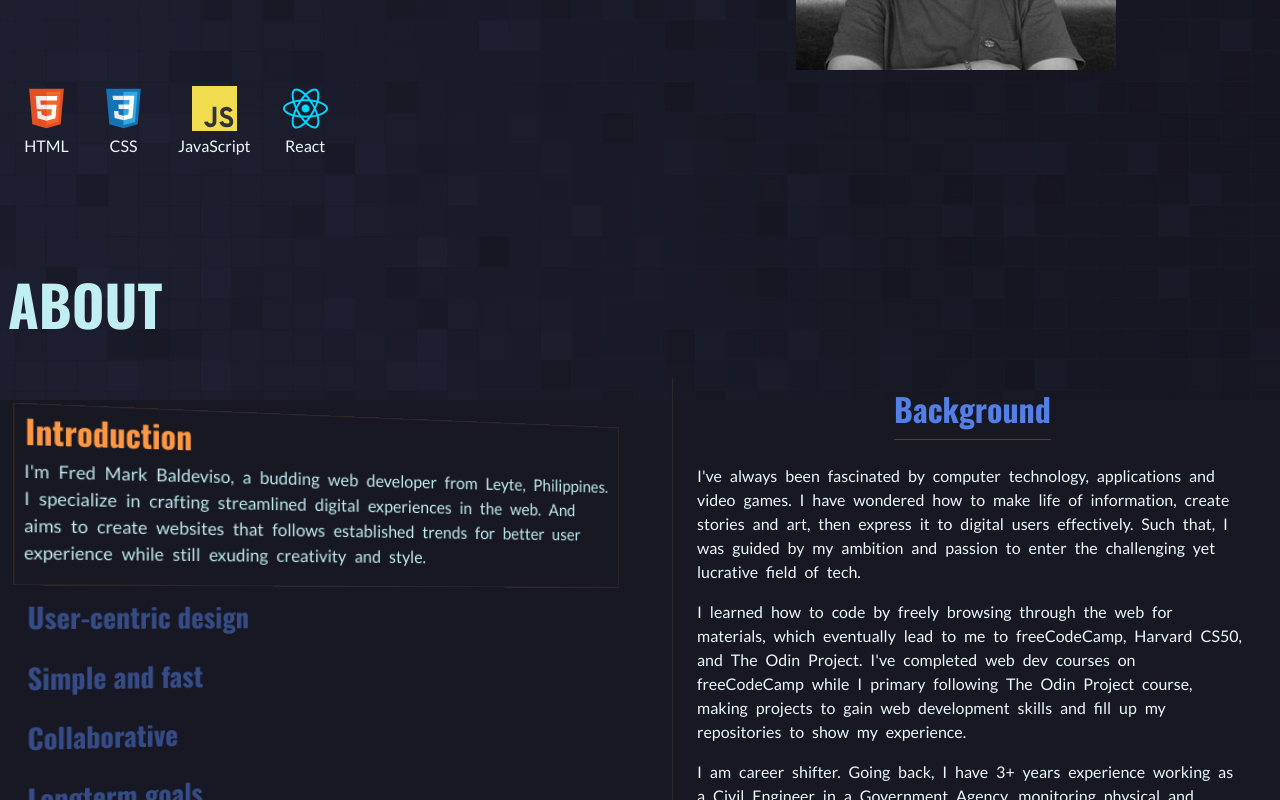
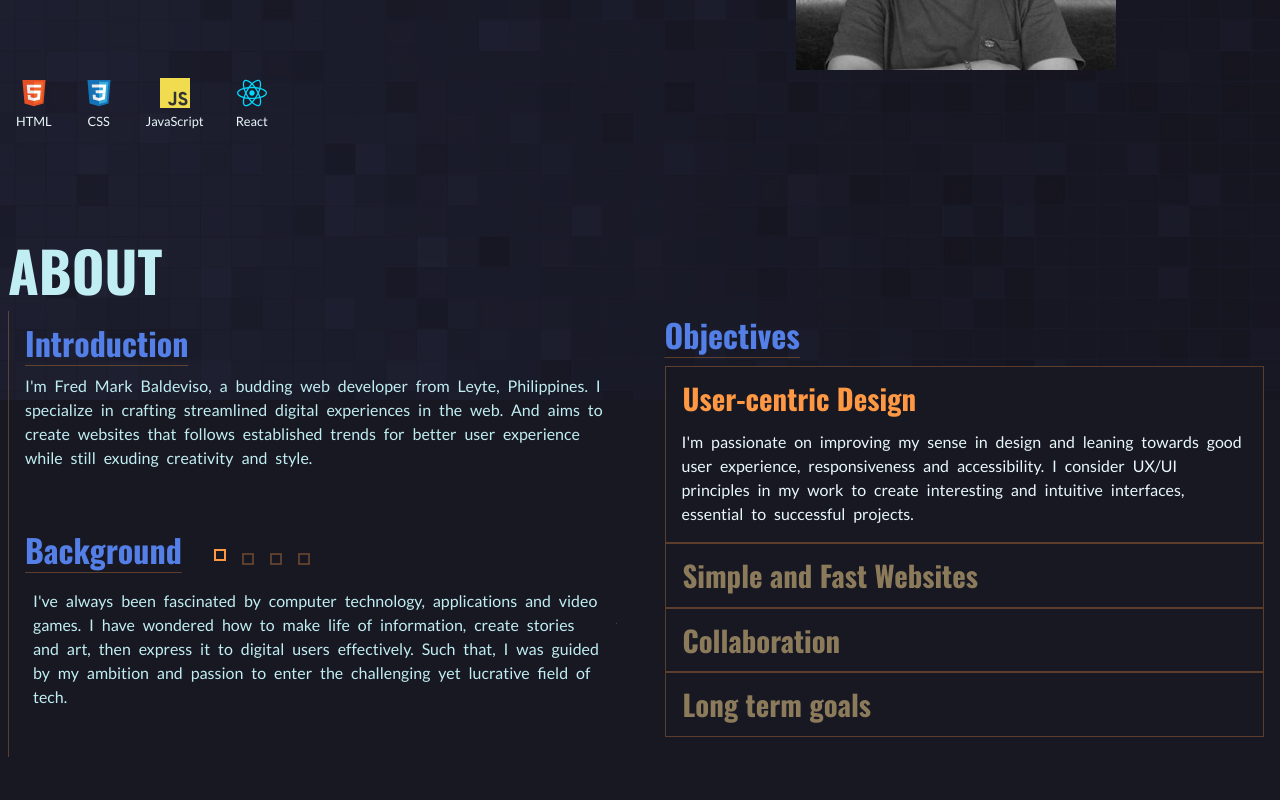
Before and after one commit to makieldeviso/portfolio-main, a React (Vite) app: page / in a window 1280 px wide. Shown: the part 400-1200 px from the top of the page. Built offline with nearby package versions, Linux system fonts and the light colour scheme.

Commit message:
Adds content and styling to about section

```diff
--- a/src/components/About.jsx
+++ b/src/components/About.jsx
@@ -1,82 +1,162 @@
 import PropTypes from 'prop-types'
 import { useEffect, useRef, useState } from "react"
-import { fredData } from "../data/AboutData"
+import { fredData } from "../data/AboutData";
+import PlainSvgIcon from './PlainSvg';
 
-const AboutPanels = function () {
+const Introduction = function () {
+  return (
+    <div className='about-introduction'>
+      <h3>Introduction</h3>
+      <p>{fredData.introduction}</p>
+    </div>
+  )
+}
+
+const ObjectivePanel = function ({data, currentActive}) {
+  const panelRef = useRef(null);
+  const currentActiveRef = currentActive;
+
+  const handleOpenPanel = function () {
+    currentActiveRef.current.classList.remove('active');
+    panelRef.current.classList.add('active');
+
+    currentActiveRef.current = panelRef.current;
+  }
+
+  useEffect(() => {
+    if (panelRef.current.dataset.id.match(/User-centric design/i)) {
+      panelRef.current.classList.add('active');
+      currentActiveRef.current = panelRef.current;
+    }
+  },[])
+
+  return (
+    <div ref={panelRef} className={`about-objective`} data-id={data.title}>
+      <h4 className='objective-heading'onClick={handleOpenPanel}>
+        {data.title}
+      </h4>
+      <p className='objective-text'>{data.description}</p>
+    </div>
+  )
+}
+
+ObjectivePanel.propTypes = {
+  data: PropTypes.shape({
+    title: PropTypes.string,
+    description: PropTypes.string
+  }),
+  currentActive: PropTypes.object
+};
+
+const Objectives = function () {
   const aboutContent = fredData.objectives;
   const aboutKeys = Object.keys(aboutContent);
   const currentActive = useRef(null);
 
-  const Panel = function ({data}) {
-    const panelRef = useRef(null);
-
-    const handleOpenPanel = function () {
-      currentActive.current.classList.remove('active');
-      panelRef.current.classList.add('active');
-
-      currentActive.current = panelRef.current;
-    }
-
-    useEffect(() => {
-      if (panelRef.current.dataset.id === 'intro') {
-        panelRef.current.classList.add('active');
-        currentActive.current = panelRef.current;
-      }
-    },[])
-
+  const panels = aboutKeys.map(key => {
     return (
-      <div ref={panelRef} className={`about-panel`} data-id={data}>
-        <h3 className='panel-heading'onClick={handleOpenPanel}>
-          {aboutContent[data].title}
-        </h3>
-        <p className='panel-text'>{aboutContent[data].description}</p>
-      </div>
+      <ObjectivePanel
+        key={crypto.randomUUID()}
+        data={aboutContent[key]}
+        currentActive={currentActive}
+      />
     )
-  }
-
-  const panels = aboutKeys.map(data => {
-    return <Panel key={crypto.randomUUID()} data={data}/>
   })
 
   return (
-    <div className='about-panels'>
-      {panels}
+    <div className='about-objectives'>
+      <h3>Objectives</h3>
+      <div className='objective-content'>
+        <div className='objective-panels'>{panels}</div>
+      </div>
     </div>
   )
 }
 
-AboutPanels.propTypes = {
+Objectives.propTypes = {
   aboutContent: PropTypes.object,
   setTextContent: PropTypes.func,
 }
 
-const Background = function () {
-  const textKeys = Object.keys(fredData.background);
-  const textContents = textKeys.map(key => {
+const PageButtons = function ({handleChangeText, textKeys}) {
+  const [page, setPage] = useState(1);
+
+  const buttonSequence = function (e) {
+    handleChangeText(e);
+    setPage(Number(e.target.value));
+  }
+
+  const pageButtons = textKeys.map((key, index) => {
+    const pageNumber = index + 1;
+    const activeStatus = pageNumber <= page ? 'active': '';
+    const disabled = pageNumber === page;
+    console.log(disabled)
     return (
-      <p key={key}>
-        {fredData.background[key]}
-      </p>
+      <button
+        key={key}
+        onClick={buttonSequence}
+        aria-label={`Background page ${pageNumber}`}
+        value={pageNumber}
+        className={activeStatus}
+        disabled={disabled}
+      >
+      </button>
     )
   })
 
   return (
+    <div className='background-page-buttons'>
+      {pageButtons}
+    </div>
+  )
+}
+
+PageButtons.propTypes = {
+  handleChangeText: PropTypes.func,
+  textKeys: PropTypes.array
+}
+
+const Background = function () {
+  const textRailRef = useRef();
+  const backgroundTexts = fredData.background;
+
+  const textKeys = Object.keys(backgroundTexts);
+  const textContents = textKeys.map(key => {
+    return (
+      <p key={key}>{backgroundTexts[key]}</p>
+    )
+  })
+
+  const handleChangeText = function (e) {
+    const pageNumber = e.target.value;
+    const translation = `${-100 * (pageNumber - 1)}%`;
+    textRailRef.current.style.transform = `translateX(${translation})`;
+  }
+
+  return (
     <div className={'about-background'}>
       <h3>Background</h3>
-      <article>
-        {textContents}
-      </article>
+      <PageButtons
+          handleChangeText={handleChangeText}
+          textKeys={textKeys}
+      />
+
+      <div className='background-text-cont'>
+        <div className='text-rail' ref={textRailRef}>
+          {textContents}
+        </div>
+      </div>
     </div>
   )
 }
 
 const About = function () {
-
   return (
     <section className='banner about' id='About'>
       <h2 className="banner-header">ABOUT</h2>
       <div className="banner-cont">
-        <AboutPanels/>
+        <Introduction/>
+        <Objectives/>
         <Background/>
       </div>
     </section>
--- a/src/components/Home.jsx
+++ b/src/components/Home.jsx
@@ -10,11 +10,11 @@ const Home = function () {
             {fredData.firstName.toUpperCase()}
           </h2>
           <h3 className='owner-title'>{fredData.title}</h3>
-          <p>{fredData.greetings}</p>
+          <p>{fredData.tagline}</p>
         </div>
 
         <div className='home-picture'>
-          <img src={fredData.profilePicture[0]} alt="Fred Mark Baldeviso profile" />
+          <img src={fredData.profilePictures[0]} alt="Fred Mark Baldeviso profile" />
         </div>
 
         <TechBanner/>
@@ -47,8 +47,8 @@ const TechBanner = function () {
   }
 
   return (
-    <div className="banner tech">
-      <div className="banner-cont">
+    <div className="home-tech">
+      <div className="tech-cont">
         <TechList/>
       </div>
     </div>
@@ -56,4 +56,3 @@ const TechBanner = function () {
 }
 
 export default Home
-export {TechBanner}
--- a/src/data/AboutData.jsx
+++ b/src/data/AboutData.jsx
@@ -1,4 +1,5 @@
-import profilePicture1 from '../assets/profile-picture.jpg';
+import profilePicture1 from '../assets/profile-pictures/profile-1.jpg';
+import profilePicture2 from '../assets/profile-pictures/profile-2.jpg';
 
 class ProfileData {
   constructor(firstName, lastName) {
@@ -8,35 +9,32 @@ class ProfileData {
 }
 
 const fredData = new ProfileData('Fred Mark', 'Baldeviso');
-fredData.profilePicture = [profilePicture1];
+fredData.profilePictures = [profilePicture1, profilePicture2];
 fredData.title = 'Front-end Web Developer';
 fredData.techStack = {
   frontEnd: ['HTML', 'CSS', 'JavaScript', 'React']
 };
 
-fredData.greetings = 'Creates responsive, accessible and efficient websites and web applications. Focuses in building interactive and dynamic apps using JavaScript and React.';
+fredData.tagline = 'Creates responsive, accessible and efficient websites and web applications. Focuses in building interactive and dynamic apps using JavaScript and React.';
+
+fredData.introduction = "I'm Fred Mark Baldeviso, a budding web developer from Leyte, Philippines. I specialize in crafting streamlined digital experiences in the web. And aims to create websites that follows established trends for better user experience while still exuding creativity and style."
 
 
 fredData.objectives = {
-  intro: {
-    title: 'Introduction',
-    description: "I'm Fred Mark Baldeviso, a budding web developer from Leyte, Philippines. I specialize in crafting streamlined digital experiences in the web. And aims to create websites that follows established trends for better user experience while still exuding creativity and style."
-  },
-
   goal1: {
-    title: 'User-centric design',
+    title: 'User-centric Design',
     description: "I'm passionate on improving my sense in design and leaning towards good user experience, responsiveness and accessibility. I consider UX/UI principles in my work to create interesting and intuitive interfaces, essential to successful projects."
     },
   goal2:{
-    title: 'Simple and fast',
+    title: 'Simple and Fast Websites',
     description: 'Part of my objective is to create optimized and efficient websites. Making simple, fast and performant websites that grant user satisfaction, which is a leading concern for businesses.'
     },
   goal3:{
-    title: 'Collaborative',
-    description: "I encourage myself to be a team player and communicate effectively. Even with my average English speaking as a third language, I endeavor to be articulate so that I can achieve goals. Meanwhile, I intend to write readable and maintanable code bases, as well as enhance proficiency with version controll systems."
+    title: 'Collaboration',
+    description: "I encourage myself to be a team player and communicate effectively. Even with my average English speaking as a third language, I endeavor to be articulate so that I can achieve goals. Meanwhile, I intend to write readable and maintainable code bases, as well as enhance proficiency with version control systems."
     },
   goal4:{
-    title: 'Longterm goals',
+    title: 'Long term goals',
     description: 'My current skills and knowledge is focused in the front-end. My target is to learn back-end technologies and eventually become a Full-stack web developer with a more comprehensive understanding in web development.'
     }
 }
@@ -44,7 +42,7 @@ fredData.objectives = {
 fredData.background = {
   p1: `I've always been fascinated by computer technology, applications and video games. I have wondered how to make life of information, create stories and art, then express it to digital users effectively. Such that, I was guided by my ambition and passion to enter the challenging yet lucrative field of tech.`,
 
-  p2: `I learned how to code by freely browsing through the web for materials, which eventually lead to me to freeCodeCamp, Harvard CS50, and The Odin Project. I've completed web dev courses on freeCodeCamp while I primary following The Odin Project course, making projects to gain web development skills and fill up my repositories to show my experience.`,
+  p2: `I learned how to code by freely browsing through the web for materials, which eventually lead to me to freeCodeCamp, Harvard CS50, and The Odin Project. I've completed web dev courses on freeCodeCamp while primary following The Odin Project course, making projects to gain web development skills and fill up my repositories to show my experience.`,
 
   p3: `I am career shifter. Going back, I have 3+ years experience working as a Civil Engineer in a Government Agency, monitoring physical and financial accomplishments and completion of (100+) various public infrastructures projects costing more than PHP100,000,000 (1.8 million USD). Wherein, I have adapted to crunch numbers and absorb a lot of data, processing it efficiently and translating it to reports.`,
 
@@ -52,13 +50,4 @@ fredData.background = {
 }
 
 
-
-
-
-
-
-
-
-
-
 export {fredData}
--- a/src/styles/about.css
+++ b/src/styles/about.css
@@ -1,67 +1,114 @@
 .about .banner-cont {
+  gap: calc(var(--margin) * 2);
   display: grid;
   grid-template-columns: 1fr 1fr;
-  grid-template-rows: max-content;
+  grid-template-rows: max-content 1fr;
   justify-content: end;
-  gap: calc(var(--margin) * 4);
-  perspective: 1000px;
+  align-items: start;
+  grid-template-areas:
+    "intro obj"
+    "bg obj";
+  border-left: 1px solid rgba(255, 152, 67, 0.3);
 }
 
-.about .banner-header {
-  margin-bottom: 32px;
+/* .about .banner-cont {
+  grid-template-columns: 1fr;
+  grid-auto-rows: max-content;
+  grid-template-areas:
+    "intro"
+    "obj"
+    "bg";
+} */
+
+.about-introduction {
+  grid-area: intro;
+  padding: var(--padding);
 }
 
-.about-panels {
+.about-introduction h3,
+.about-objectives h3,
+.about-background h3 {
+  font-size: 2rem;
+  padding: 0 var(--padding);
+  color: var(--base-color);
+  text-align: left;
+  text-decoration: underline;
+  text-decoration-color: rgba(255, 152, 67, 0.3);
+  text-underline-offset: 8px;
+  text-decoration-thickness: 1px;
+}
+
+.about-introduction p {
+  font-size: 1rem;
+  line-height: 1.5rem;
+  word-spacing: 0.3rem;
+  font-family: var(--common-font);
+  color: var(--lighter-base-color);
+  text-align: left;
+  padding: var(--padding);
+}
+
+/* Objectives */
+.about-objectives {
+  grid-area: obj;
+  width: 100%;
+  height: 100%;
   display: grid;
   grid-template-columns: 1fr;
-  grid-auto-rows: max-content;
-  height: max-content;
-  padding: var(--padding);
-  padding-top: calc(var(--padding) * 5);
-
-  gap: var(--margin);
-  perspective: 1000px;
+  grid-template-rows: max-content 1fr;
 }
 
-.about-panel {
+.objective-content {
+  width: 100%;
+  height: 100%;
+  position: relative;
+  perspective: 1000px;
+  display: grid;
+  grid-template-columns: 1fr;
+  grid-auto-rows: 1fr;
+}
+
+.objective-panels {
+  /* position: absolute; */
+  padding: var(--padding);
+}
+
+.about-objective {
   position: relative;
   overflow: hidden;
   display: grid;
   grid-template-columns: 1fr;
   grid-template-rows: max-content 0fr;
   transition: 300ms ease-in-out;
-  transform: rotateY(12deg) translateZ(-32px);
-  transform-origin: left center;
+  border: 1px solid rgba(255, 152, 67, 0.3);
 }
 
-.about-panel.active {
+.about-objective.active {
   grid-template-rows: max-content 1fr;
-  transform: rotateY(12deg) translateZ(32px) scale(1.1);
-  border: 1px solid rgba(255, 152, 67, 0.1);
-  z-index: 2;
+  border: 1px solid rgba(255, 152, 67, 0.3);
 }
 
-.panel-heading{
+.objective-heading{
   font-size: 1.8rem;
   line-height: 1.8rem;
-  padding: var(--padding);
+  padding: calc(var(--padding) * 2);
   font-family: var(--title-font);
   text-align: start;
   border: 1px solid transparent;
   background-color: var(--darkest-color);
-  color: var(--base-color);
+  color: var(--comp-color-2);
   width: 100%;
   filter: opacity(0.5);
   transition: 300ms ease-in-out;
 }
 
-.panel-heading:hover {
+.objective-heading:hover {
   cursor: pointer;
   color: var(--comp-color-2);
   filter: opacity(1);
 }
 
-.about-panel.active .panel-heading{
+.about-objective.active .objective-heading{
   color: var(--comp-color-1);
   filter: opacity(1);
 }
@@ -83,54 +130,106 @@
   }
 }
 
-.panel-text {
+.objective-text {
   font-size: 1rem;
   line-height: 1.5rem;
   word-spacing: 0.3rem;
-  padding: 0 var(--padding);
-  color: var(--lighter-base-color);
-  padding: var(--padding);
+  color: var(--lightest-color);
   height: 0%;
   overflow: hidden;
-  padding: 0 var(--padding);
+  padding: 0 calc(var(--padding) * 2);
   transition: 300ms ease-in-out;
   background-color: #181823;
   transform-origin: center;
 }
 
-.about-panel.active .panel-text {
+.about-objective.active .objective-text {
   height: 100%;
-  padding: 0 var(--padding) calc(var(--padding) * 2);
+  padding: calc(var(--padding) * 2);
+  padding-top: 0;
 }
 
 .about-background {
-  border-left: 1px solid rgba(255, 152, 67, 0.1);
+  grid-area: bg;
+  padding: var(--padding);
+  display: grid;
+  grid-template-columns: max-content 1fr;
+  grid-template-rows: 1fr max-content;
+  column-gap: var(--margin);
 }
 
-.about-background h3 {
-  font-size: 2rem;
-  margin: auto;
+.about-background .background-text-cont {
+  width: 100%;
   padding: var(--padding);
-  color: var(--base-color);
-  text-align: center;
-  width: max-content;
-  text-decoration: underline;
-  text-decoration-color: rgba(255, 152, 67, 0.3);
-  text-underline-offset: 16px;
-  text-decoration-thickness: 1px;
+  grid-column: 1 / 3;
+  grid-row: 2 / 3;
+  position: relative;
+  overflow: hidden;
 }
 
-.about-background article {
-  font-size: 1.3rem;
+.about-background .background-text-cont .text-rail {
+  width: 100%;
+  display: grid;
+  grid-template-columns: repeat(4, 100%);
+  grid-template-rows: 1fr;
+  transition: 300ms ease-in-out;
+}
+
+.background-text-cont p {
+  font-size: 1rem;
   line-height: 1.5rem;
   word-spacing: 0.3rem;
   color: var(--lighter-base-color);
   font-family: var(--common-font);
   text-align: left;
   padding: var(--padding);
-  padding-bottom: calc(var(--padding) * 3);
 }
 
-.about-background article p {
-  margin: var(--margin);
+@keyframes show-text {
+  from {
+    height: 0px;
+    filter: opacity(0);
+  }
+  to {
+    height: 100px;
+    min-height: max-content;
+    filter: opacity(1);
+  }
 }
+
+.background-page-buttons {
+  display: flex;
+  justify-content: flex-start;
+  align-items: end;
+  gap: calc(var(--margin));
+  grid-column: 2 / 3;
+  grid-row: 1 / 2;
+  padding: var(--padding);
+}
+
+
+.background-page-buttons button {
+  width: 12px;
+  height: 12px;
+  border: 2px solid var(--comp-color-1);
+  background-color: var(--darkest-color);
+  filter: opacity(0.3);
+  transition: 300ms ease-in-out;
+}
+
+.background-page-buttons button:not(:disabled):hover {
+  cursor: pointer;
+  filter: opacity(1);
+  box-shadow: 0 0 3px 1px rgba(192, 238, 242,0.5);
+}
+
+.background-page-buttons button.active {
+  border: 2px solid var(--comp-color-1);
+  background-color: var(--darkest-color);
+  filter: opacity(1);
+}
+
+.background-page-buttons button:disabled {
+  cursor: default;
+  transform: translateY(-4px) rotateZ(180deg);
+}
--- a/src/styles/index.css
+++ b/src/styles/index.css
@@ -269,13 +269,13 @@ header.scrolled .page-name span.rest {
   animation: popIn 500ms 500ms ease-in-out forwards;
 }
 
-.banner.tech {
+.home-tech {
   grid-area: tech;
   justify-self: start;
   margin: 0;
 }
 
-.banner.tech .banner-cont {
+.home-tech .tech-cont {
   width: 100%;
   grid-template-columns: 1fr;
   justify-items: start;
@@ -316,9 +316,13 @@ header.scrolled .page-name span.rest {
 }
 
 .tech-icon-cont img {
-  width: 45px;
-  height: 45px;
+  width: 30px;
+  height: 30px;
   color: black;
+}
+
+.tech-icon-cont p {
+  font-size: 0.8rem;
 }
 
 /* Home banner (end)*/
```
Also changed, not shown: src/components/PlainSvg.jsx (+27 -14 lines), src/assets/profile-pictures/profile-1.jpg (renamed from src/assets/profile-picture.jpg).
